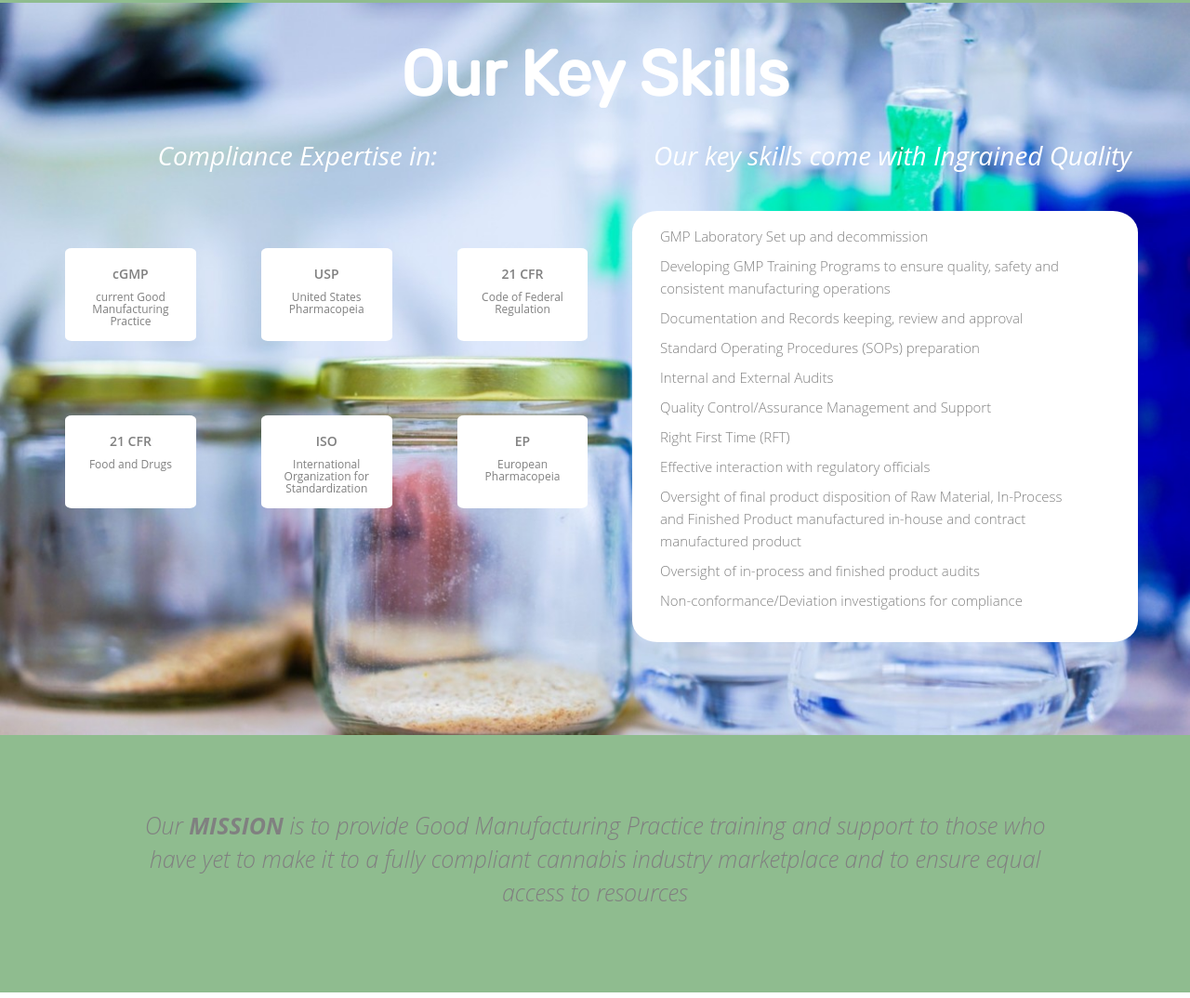
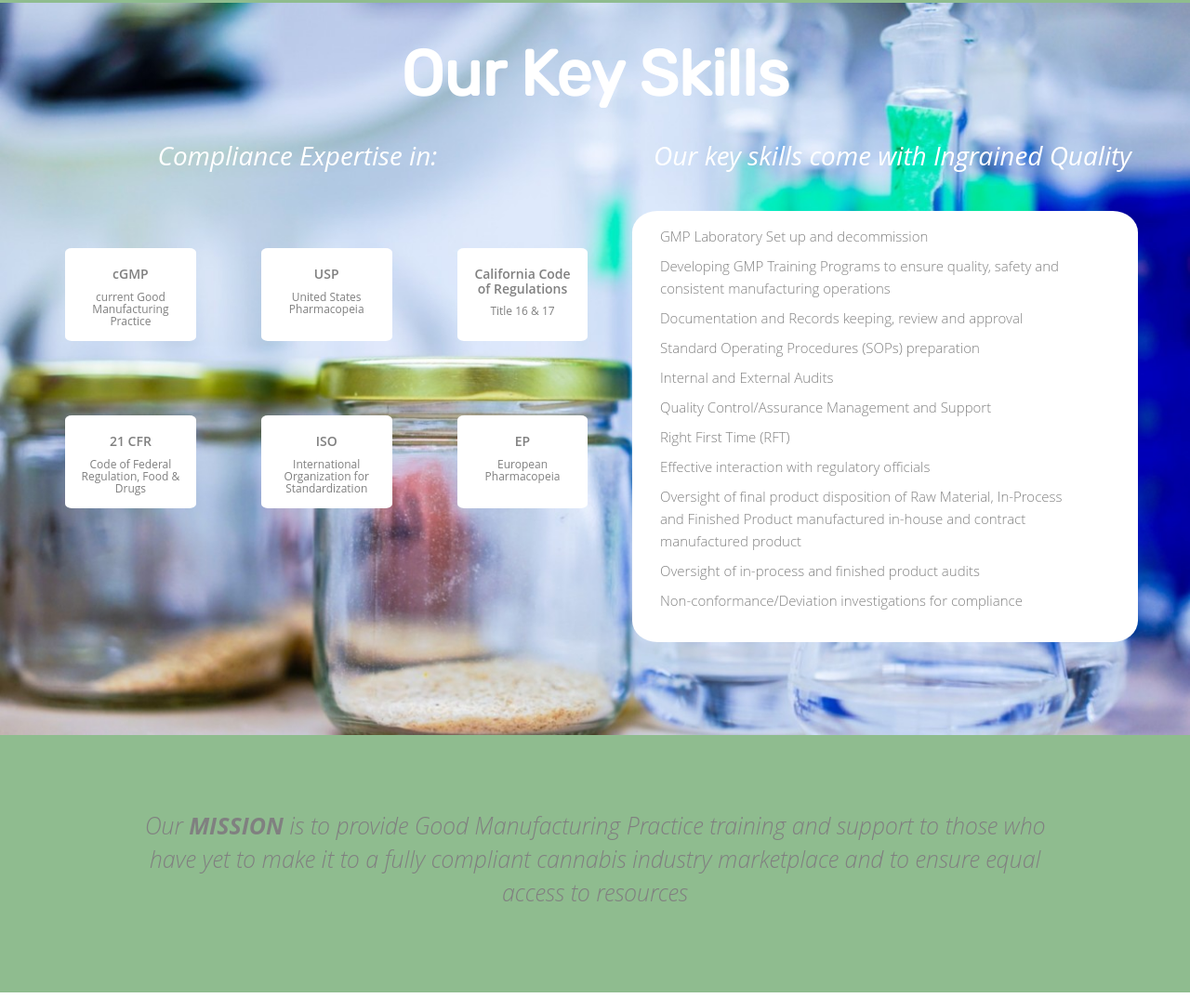
Before and after one commit to olessiap/olessiap.github.io, a website: page index.html in a window 1280 px wide. Shown: the part 1594-2668 px from the top of the page at 93% size. Drawn offline with nearby package versions, Linux system fonts and the light colour scheme.

Commit message:
changed a skill

```diff
--- a/css/style.css
+++ b/css/style.css
@@ -1,3 +1,7 @@
+* {
+    box-sizing:border-box;
+}
+
 body {
     margin: 0;
     padding: 0;
--- a/index.html
+++ b/index.html
@@ -116,14 +116,14 @@
                             <h6>United States Pharmacopeia</h6>
                         </div>
                         <div class="col-md-4 skill">
-                            <h5>21 CFR</h5>
-                            <h6>Code of Federal Regulation</h6>
+                            <h5>California Code of Regulations</h5>
+                            <h6>Title 16 &#38; 17</h6>
                         </div>
                     </div>
                     <div class="row">
                         <div class="col-md-4 skill">
                             <h5>21 CFR</h5>
-                            <h6>Food and Drugs</h6>
+                            <h6>Code of Federal Regulation, Food &#38; Drugs</h6>
                         </div>
                         <div class="col-md-4 skill">
                             <h5>ISO</h5>
```
Also changed, not shown: img/skills.jpg (deleted).
